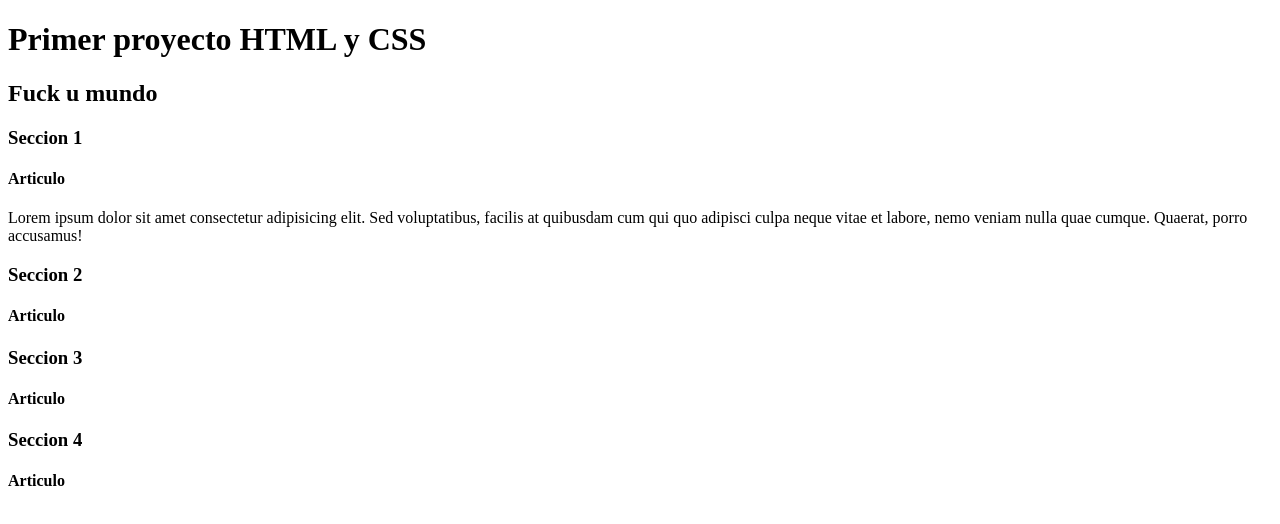
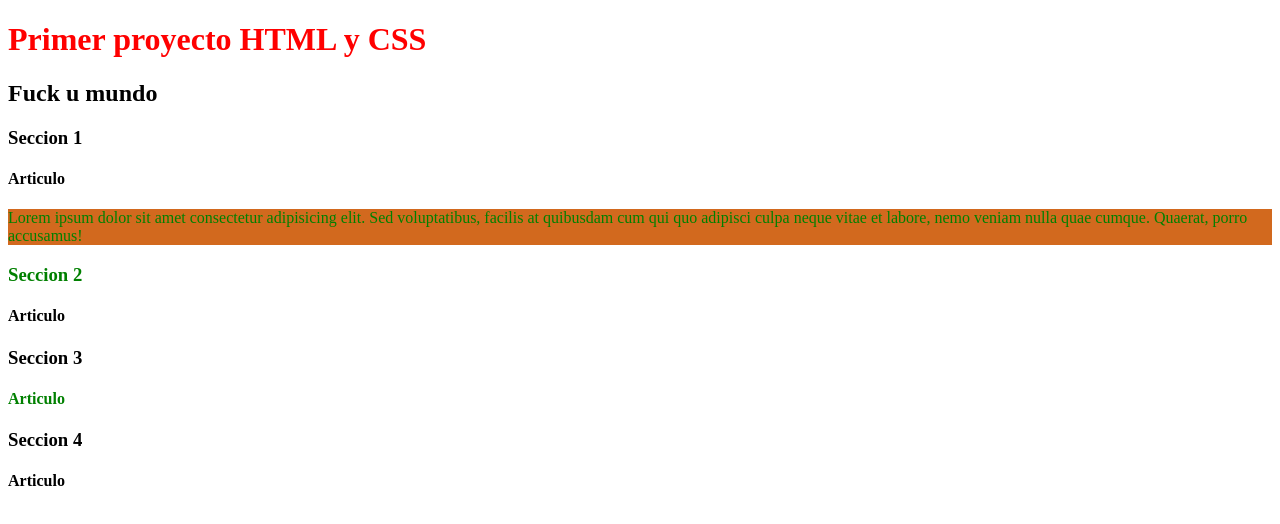
Before and after one commit to AldoGarciaBecerril/OtraVez, a plain HTML site: page index.html in a window 1280 px wide. Drawn offline with Linux system fonts and the light colour scheme.

Commit message:
Primeros cambios
Primeros cambios

```diff
--- a/index.html
+++ b/index.html
@@ -4,17 +4,19 @@
     <meta charset="UTF-8" />
     <meta name="viewport" content="width=device-width, initial-scale=1.0" />
     <title>HTML y CSS</title>
+    <link rel="stylesheet" href="./styles.css">
   </head>
   <body>
     <h1>Primer proyecto HTML y CSS</h1>
 
     <h2>Fuck u mundo</h2>
+    <!-- FIXME El brain por que lo tengo descomponido :'v' -->
 <!-- vaiance a la gaver prros -->
 
 <!-- Inicio Seccion 1 -->
     <h3>Seccion 1</h3>
     <h4>Articulo</h4>
-    <p>
+    <p class="main-text color-green">
       Lorem ipsum dolor sit amet consectetur adipisicing elit. Sed voluptatibus,
       facilis at quibusdam cum qui quo adipisci culpa neque vitae et labore,
       nemo veniam nulla quae cumque. Quaerat, porro accusamus!
@@ -22,13 +24,13 @@
     <!-- Fin de Seccion 1 -->
 
     <!-- Inicio Seccion 2 -->
-    <h3>Seccion 2</h3>
+    <h3 class="color-green">Seccion 2</h3>
     <h4>Articulo</h4>
     <!-- Fin de Seccion 2 -->
 
     <!-- Inicio Seccion 3 -->
     <h3>Seccion 3</h3>
-    <h4>Articulo</h4>
+    <h4 class="color-green">Articulo</h4>
     <!-- Fin de Seccion 3 -->
 
     <!-- Inicio Seccion 4 -->
--- /dev/null
+++ b/styles.css
@@ -0,0 +1,11 @@
+h1{
+    color: red;
+}
+
+.main-text{
+    background-color: chocolate ;
+}
+
+.color-green{
+    color: green;
+}
```
